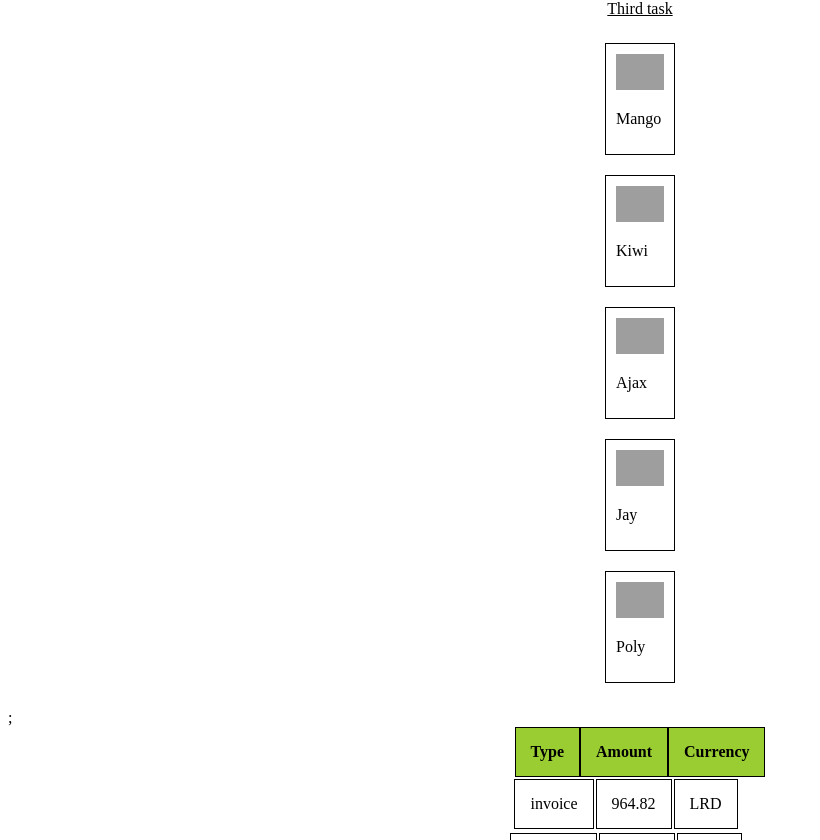
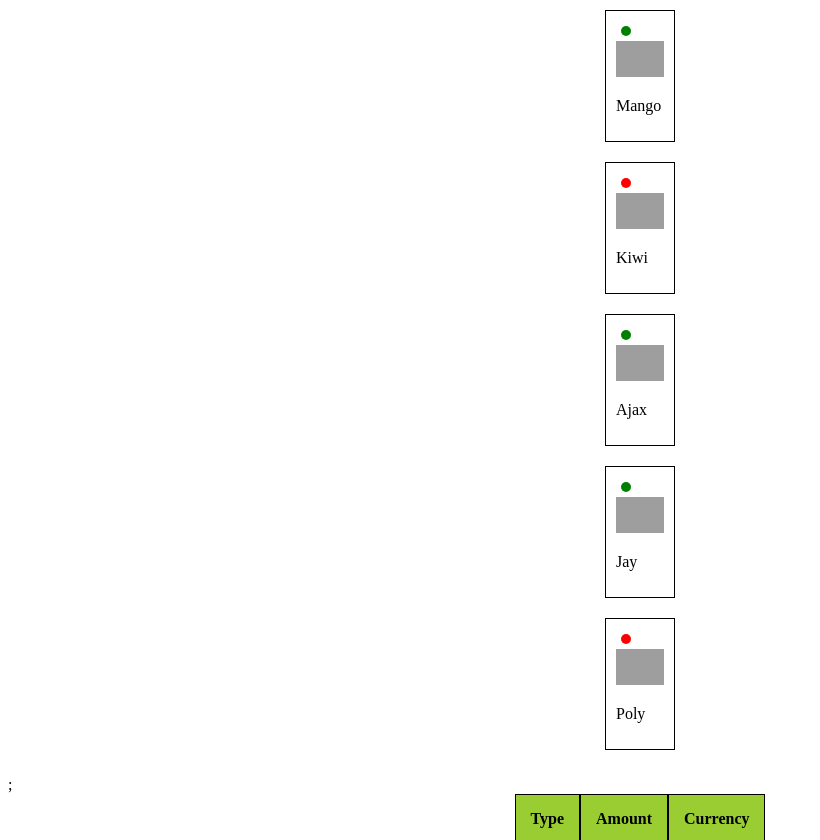
Before and after one commit to Oleksii2005/goit-react-hw-01-components, a React (Create React App) app: page / in a window 1280 px wide. Shown: the part 560-1400 px from the top of the page, without its empty margins (0-820 px from the left). Built offline with nearby package versions, Linux system fonts and the light colour scheme; grey boxes are pictures that could not be loaded.

Commit message:
change 3 sections

```diff
--- a/package.json
+++ b/package.json
@@ -7,6 +7,7 @@
     "@testing-library/jest-dom": "^5.16.3",
     "@testing-library/react": "^12.1.4",
     "@testing-library/user-event": "^13.5.0",
+    "classnames": "^2.3.2",
     "prop-types": "^15.8.1",
     "react": "^18.1.0",
     "react-dom": "^18.1.0",
--- a/src/App.jsx
+++ b/src/App.jsx
@@ -2,7 +2,7 @@ import React from 'react';
 
 import { Profile } from 'components/Profile/Profile';
 import { Statistics } from 'components/Statistics/Statistics';
-import { FriendsList } from 'components/FriendList/FriendList';
+import { FriendList } from 'components/FriendList/FriendList';
 import { TransactionHistory } from 'components/Transaction/TransactionHistory';
 
 import user from 'user.json';
@@ -21,7 +21,7 @@ export const App = () => {
         stats={user.stats}
       />
       <Statistics title="Upload stats" stats={data} />
-      <FriendsList friends={friends} />;
+      <FriendList friends={friends} />;
       <TransactionHistory items={transactions} />;
     </>
   );
--- a/src/components/FriendList/FriendList.jsx
+++ b/src/components/FriendList/FriendList.jsx
@@ -1,15 +1,24 @@
 import css from './FriendList.module.css';
-export const FriendsList = ({ friends }) => {
+// import classNames from 'classnames';
+export const FriendList = ({ friends }) => (
+  <ul className={css.friend_list}>
+    {friends.map(friend => (
+      <FriendListItem key={friend.id} friend={friend} />
+    ))}
+  </ul>
+);
+
+// Компонент FriendListItem
+const FriendListItem = ({ friend }) => {
+  const { avatar, name, isOnline } = friend;
+
   return (
-    <ul className={css.friend_list}>
-      <span className={css.main_title}>Third task</span>
-      {friends.map(({ avatar, name, isOnline, id }) => (
-        <li className={css.item} key={id}>
-          <span className={css.status}>{isOnline}</span>
-          <img className={css.avatar} src={avatar} alt={name} width="48" />
-          <p className={css.name}>{name}</p>
-        </li>
-      ))}
-    </ul>
+    <li className={css.item}>
+      <div
+        className={`${css.status} ${isOnline ? css.online : css.offline}`}
+      ></div>
+      <img className="avatar" src={avatar} alt="User avatar" width="48" />
+      <p className="name">{name}</p>
+    </li>
   );
 };
--- a/src/components/FriendList/FriendList.module.css
+++ b/src/components/FriendList/FriendList.module.css
@@ -18,8 +18,21 @@
     padding: 10px;
 }
 
-.status {}
+.status {
+    width: 10px;
+    height: 10px;
+    margin: 5px;
+    border-radius: 50%;
+}
 
-.avatar {}
+.online {
+    background-color: green;
+}
 
-.name {}
+.offline {
+    background-color: red;
+}
+
+/* .avatar {}
+
+.name {} */
--- a/src/components/Statistics/Statistics.jsx
+++ b/src/components/Statistics/Statistics.jsx
@@ -4,7 +4,7 @@ export const Statistics = ({ title, stats }) => {
   return (
     <section className={css.statistics}>
       <span className={css.main_title}>Second task</span>
-      <h2 className={css.title}>{title}</h2>
+      {title && <h2 className={css.title}>{title}</h2>}
       <ul className={css.stat_list}>
         {stats.map(({ id, label, percentage }) => (
           <li className={css.item} key={id}>
--- a/src/components/Transaction/Transaction.module.css
+++ b/src/components/Transaction/Transaction.module.css
@@ -41,9 +41,9 @@
     border: 1px solid black;
 }
 
-.amounts {
+/* .amounts {
     padding-right: 28px;
-}
+} */
 
 .first {
     padding: 15px;
--- a/src/components/Transaction/TransactionHistory.jsx
+++ b/src/components/Transaction/TransactionHistory.jsx
@@ -9,15 +9,15 @@ export const TransactionHistory = ({ items }) => {
           <th className={css.currency}>Currency</th>
         </tr>
       </thead>
-      {items.map(({ id, type, amount, currency }) => (
-        <tbody key={id} className={css.amounts}>
-          <tr>
+      <tbody className={css.amounts}>
+        {items.map(({ id, type, amount, currency }) => (
+          <tr key={id}>
             <td className={css.first}>{type}</td>
             <td className={css.second}>{amount}</td>
             <td className={css.third}>{currency}</td>
           </tr>
-        </tbody>
-      ))}
+        ))}
+      </tbody>
     </table>
   );
 };
```
Also changed, not shown: 1 other file (tests, documents, lock files or other folders).
